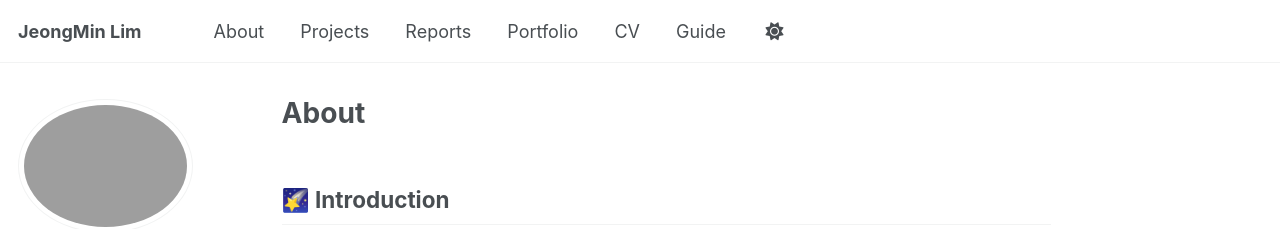
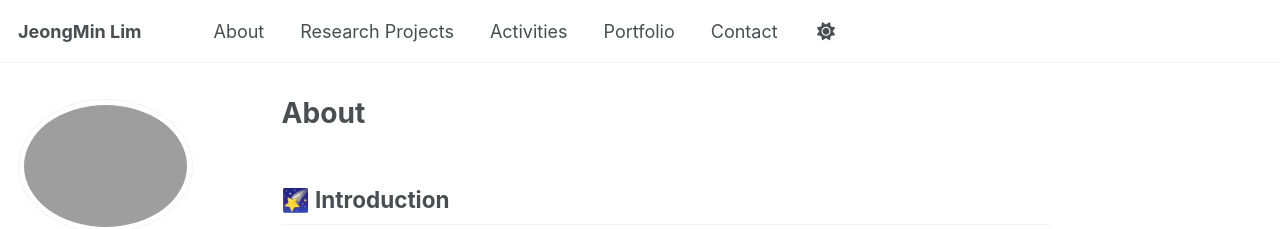
Before and after one commit to JeongMinIsBest/JeongMinIsBest.github.io, a Jekyll site: the page built from _pages/about.md, in a window 1280 px wide. Shown: the top 229 px of the page. Built offline with Jekyll 4.4.1, drawn with Linux system fonts in a browser that asks for light colours; a script that is not in the unit is left out.

Commit message:
✅ 네비게이션 바 수정

```diff
--- a/_data/navigation.yml
+++ b/_data/navigation.yml
@@ -11,20 +11,20 @@ main:
   - title: "About"
     url: /about/
 
-  - title: "Projects"
+  - title: "Research Projects"
     url: /projects/
 
-  - title: "Reports"
-    url: /reports/
+  - title: "Activities"
+    url: /activities/
 
   - title: "Portfolio"
     url: /portfolio/
 
-  - title: "CV"
-    url: /cv/
+  - title: "Contact"
+    url: /contact/
 
   # - title: "CV"
   #   url: /cv-json/
 
-  - title: "Guide"
-    url: /markdown/
+  # - title: "Guide"
+  #   url: /markdown/
```
